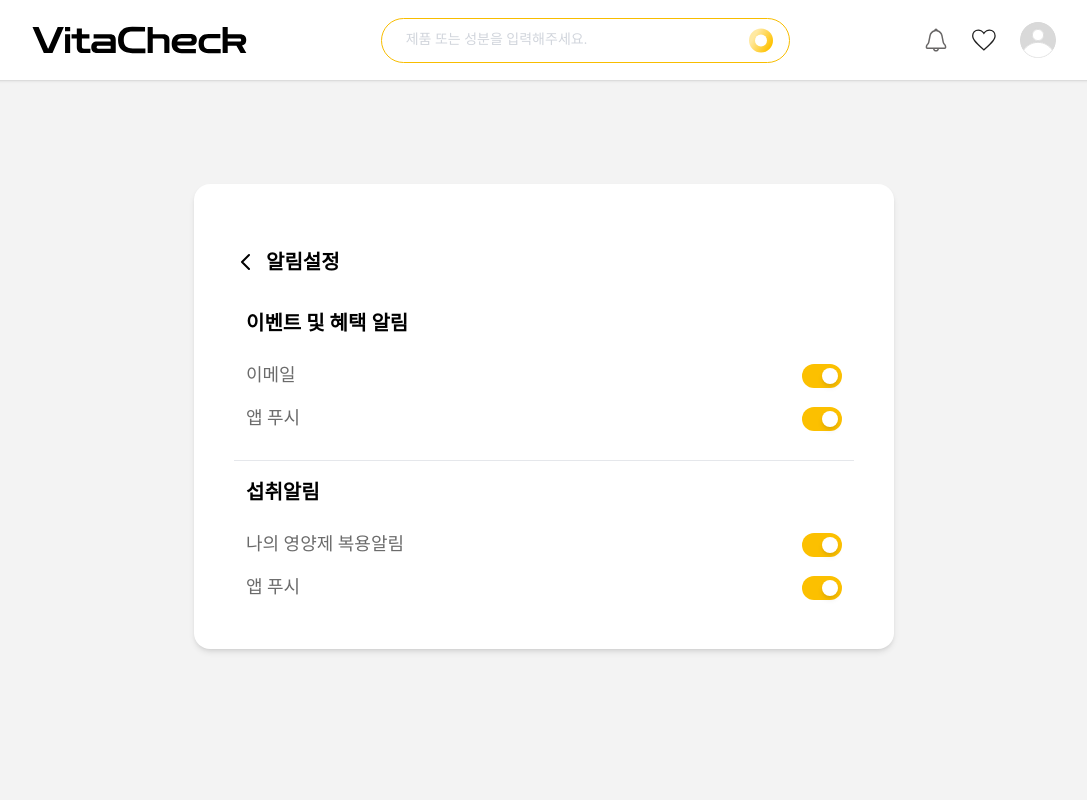
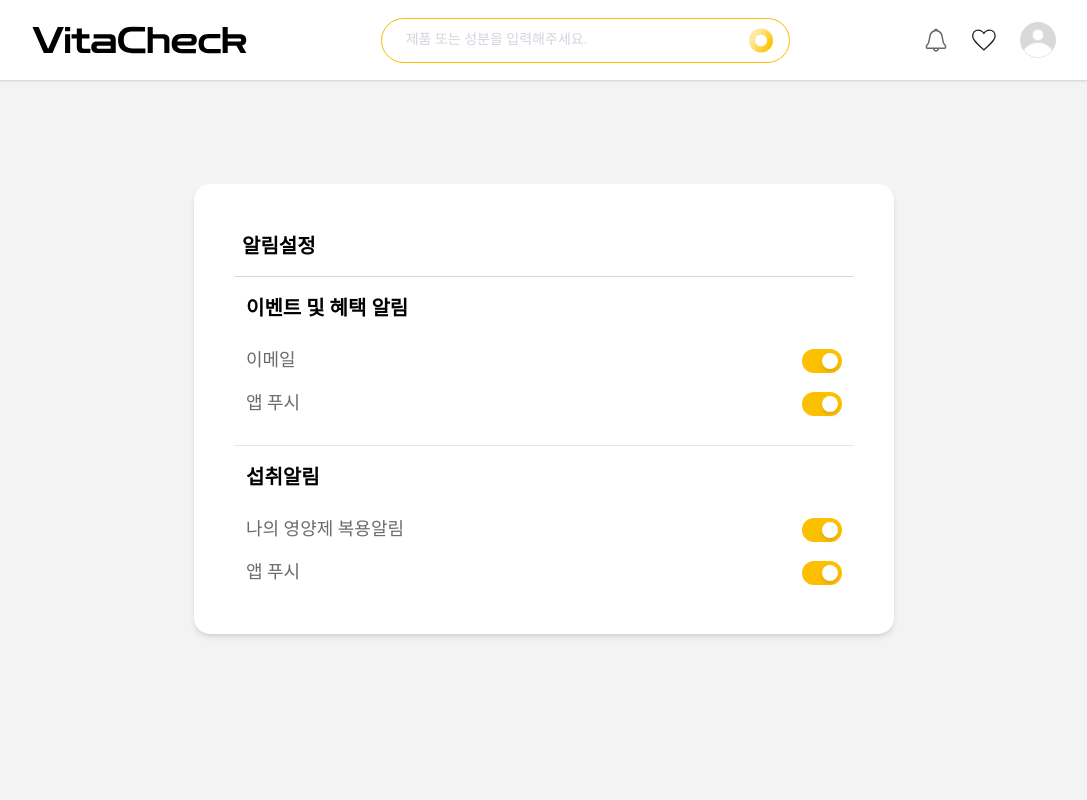
Before and after one commit to VitaCheck/vitacheck-fe, a React (Vite) app: page /setting in a window 1280 px wide. Shown: the top 800 px of the page, without its empty margins (96-1183 px from the left). Built offline with nearby package versions, Linux system fonts and the light colour scheme.

Commit message:
feat: 알림설정 페이지 반응형

```diff
--- a/src/pages/NotificationSettingsPage.tsx
+++ b/src/pages/NotificationSettingsPage.tsx
@@ -1,101 +1,6 @@
 import { useNavigate } from "react-router-dom";
 import { useState } from "react";
 import SettingRow from "../components/SettingPage/SettingRow";
-
-// function NotificationSettingsPage() {
-//   const navigate = useNavigate();
-
-//   const [settings, setSettings] = useState({
-//     benefit: {
-//       email: true,
-//       sms: true,
-//       push: true,
-//     },
-//     intake: {
-//       supplement: true,
-//       sms: true,
-//       push: true,
-//     },
-//   });
-
-//   const toggle = (group: "benefit" | "intake", key: string) => {
-//     setSettings((prev) => ({
-//       ...prev,
-//       [group]: {
-//         ...prev[group],
-//         [key]: !prev[group][key as keyof (typeof prev)[typeof group]],
-//       },
-//     }));
-//   };
-
-//   return (
-//     <div className="min-h-screen bg-white px-6">
-//       {/* 상단 헤더 */}
-//       <div className="w-full pt-4 pb-2 flex items-center">
-//         <button
-//           onClick={() => navigate("/NotificationCenter")}
-//           className="mr-2 text-2xl text-black"
-//         >
-//           <svg
-//             xmlns="http://www.w3.org/2000/svg"
-//             fill="none"
-//             viewBox="0 0 24 24"
-//             strokeWidth={2}
-//             stroke="currentColor"
-//             className="w-6 h-6"
-//           >
-//             <path
-//               strokeLinecap="round"
-//               strokeLinejoin="round"
-//               d="M15 19l-7-7 7-7"
-//             />
-//           </svg>
-//         </button>
-//         <h1 className="text-xl font-semibold py-2">알림설정</h1>
-//       </div>
-
-//       {/* 이벤트 및 혜택 알림 */}
-//       <section className="mt-4 pb-5 border-b border-gray-200 px-3">
-//         <h2 className="text-lg font-semibold mb-4">이벤트 및 혜택 알림</h2>
-//         <SettingRow
-//           label="이메일"
-//           checked={settings.benefit.email}
-//           onToggle={() => toggle("benefit", "email")}
-//         />
-//         <SettingRow
-//           label="문자 알림"
-//           checked={settings.benefit.sms}
-//           onToggle={() => toggle("benefit", "sms")}
-//         />
-//         <SettingRow
-//           label="앱 푸시"
-//           checked={settings.benefit.push}
-//           onToggle={() => toggle("benefit", "push")}
-//         />
-//       </section>
-
-//       {/* 섭취알림 */}
-//       <section className="mt-4 px-3">
-//         <h2 className="text-lg font-semibold mb-4">섭취알림</h2>
-//         <SettingRow
-//           label="나의 영양제 복용알림"
-//           checked={settings.intake.supplement}
-//           onToggle={() => toggle("intake", "supplement")}
-//         />
-//         <SettingRow
-//           label="문자 알림"
-//           checked={settings.intake.sms}
-//           onToggle={() => toggle("intake", "sms")}
-//         />
-//         <SettingRow
-//           label="앱 푸시"
-//           checked={settings.intake.push}
-//           onToggle={() => toggle("intake", "push")}
-//         />
-//       </section>
-//     </div>
-//   );
-// }
 
 function NotificationSettingsPage() {
   const navigate = useNavigate();
@@ -119,10 +24,10 @@ function NotificationSettingsPage() {
     <div className="min-h-screen bg-white px-4 py-6 flex justify-center items-start sm:bg-[#F3F3F3] sm:mt-15">
       <div className="w-full sm:max-w-[700px] sm:bg-white sm:rounded-2xl sm:p-10 sm:shadow-md">
         {/* 상단 헤더 */}
-        <div className="w-full pt-4 pb-2 flex items-center">
+        <div className="w-full pt-4 pb-2 flex items-center sm:border-b sm:border-[#D9D9D9] sm:pt-0">
           <button
             onClick={() => navigate("/NotificationCenter")}
-            className="mr-2 text-2xl text-black"
+            className="mr-2 text-2xl text-black sm:hidden"
           >
             <svg
               xmlns="http://www.w3.org/2000/svg"
@@ -139,7 +44,7 @@ function NotificationSettingsPage() {
               />
             </svg>
           </button>
-          <h1 className="text-xl font-semibold py-2">알림설정</h1>
+          <h1 className="text-xl font-semibold py-2 sm:ml-2">알림설정</h1>
         </div>
 
         {/* 이벤트 및 혜택 알림 */}
```
